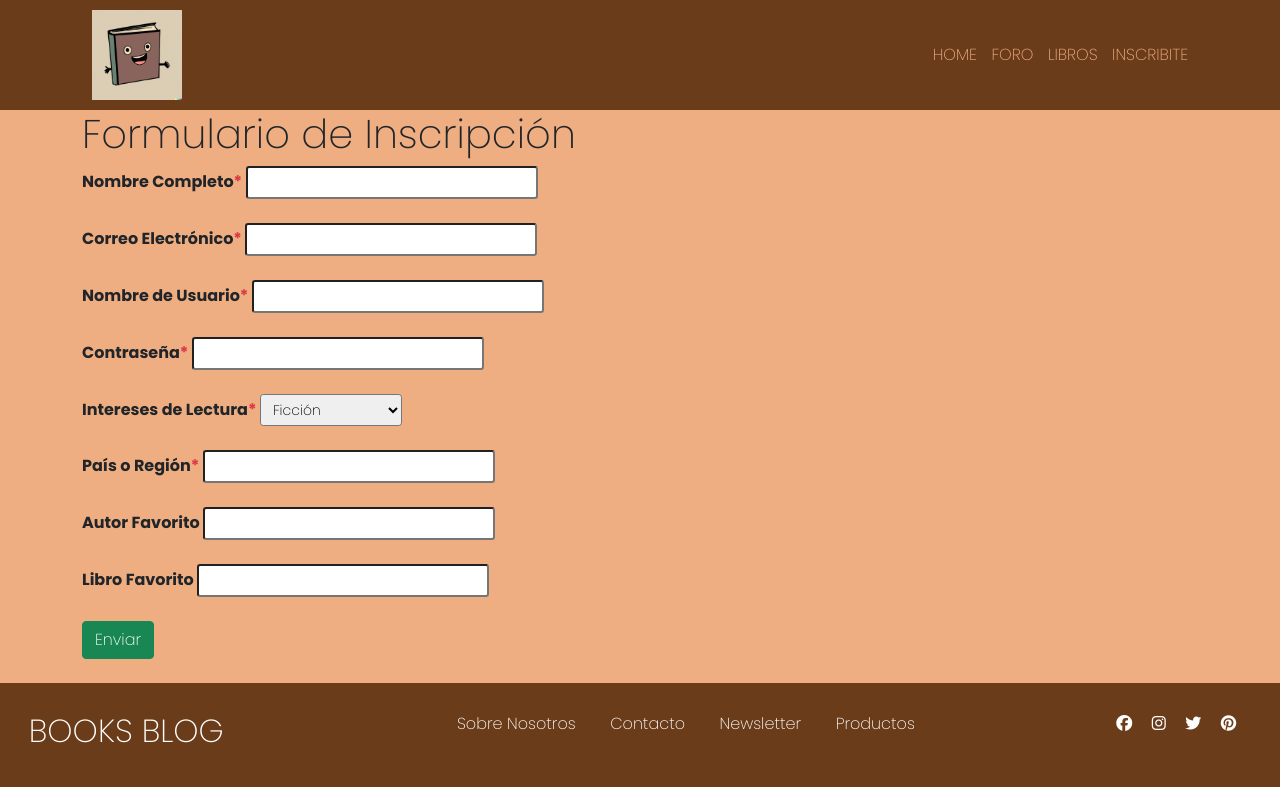
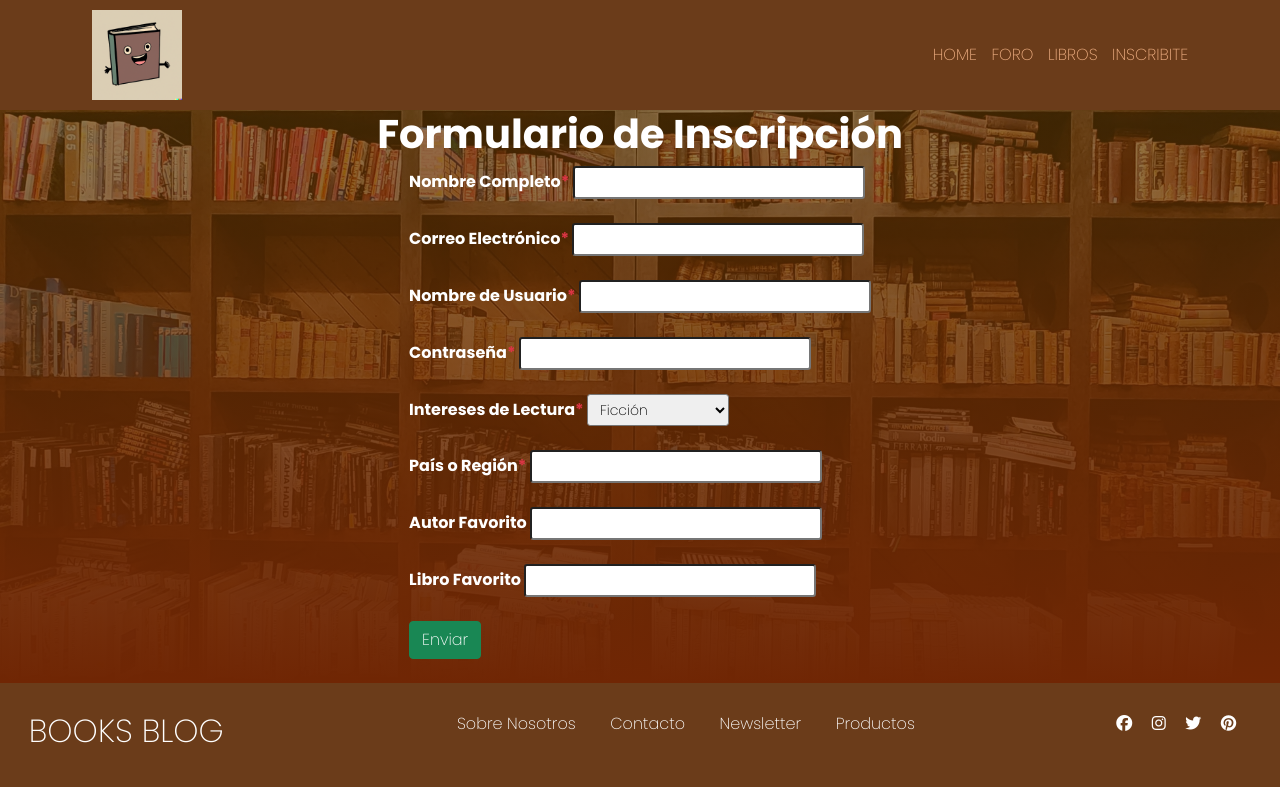
Before and after one commit to luciomolinae/books-blog, a plain HTML site: page form.html in a window 1280 px wide. Drawn offline with nearby package versions, Linux system fonts and the light colour scheme; a script that the page names is missing.

Commit message:
TPO realizado

```diff
--- a/form.html
+++ b/form.html
@@ -39,7 +39,7 @@
 
     <main class="form_form">
 
-        <div class="container">
+        <div class="container container d-flex flex-column align-items-center text-white font-weight-bold">
             <h1>Formulario de Inscripción</h1>
             <form class="needs-validation" novalidate action="https://formspree.io/f/mbjvqggv" method="POST">
                 <div class="form-group mb-4">
--- a/style.css
+++ b/style.css
@@ -209,6 +209,15 @@ header{
 .form_form{
     background-color: #EEAE81;
     font-weight: bold;
+    background-image: linear-gradient(rgba(92, 56, 2, 0.65), rgb(112, 38, 4)), url(assets/julie-may-0tbVzqmhu1g-unsplash.jpg);
+    background-size: cover;
+    background-position: center center;
+    background-repeat: no-repeat;
+
+}
+
+.form_form h1{
+    font-weight: 800;
 
 }
 
```
